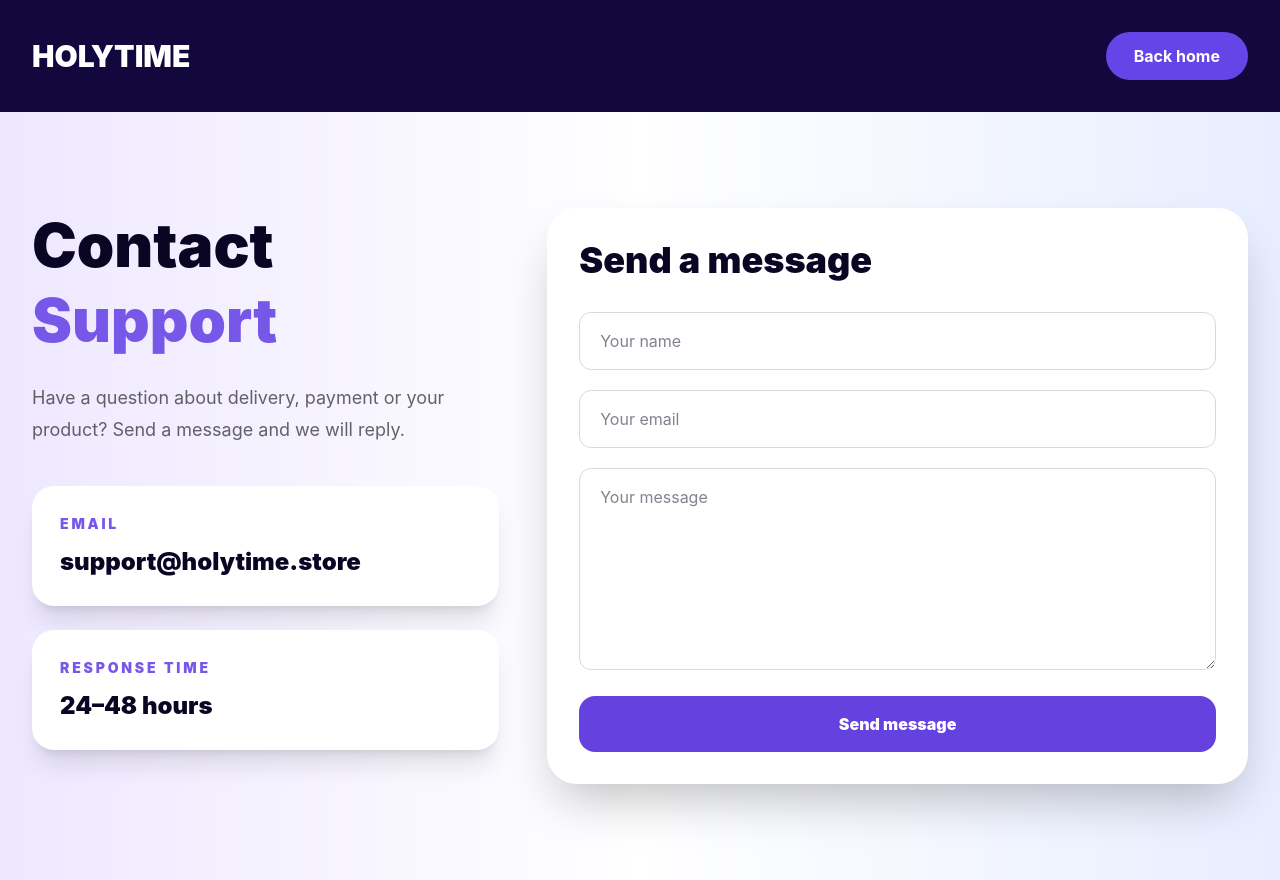
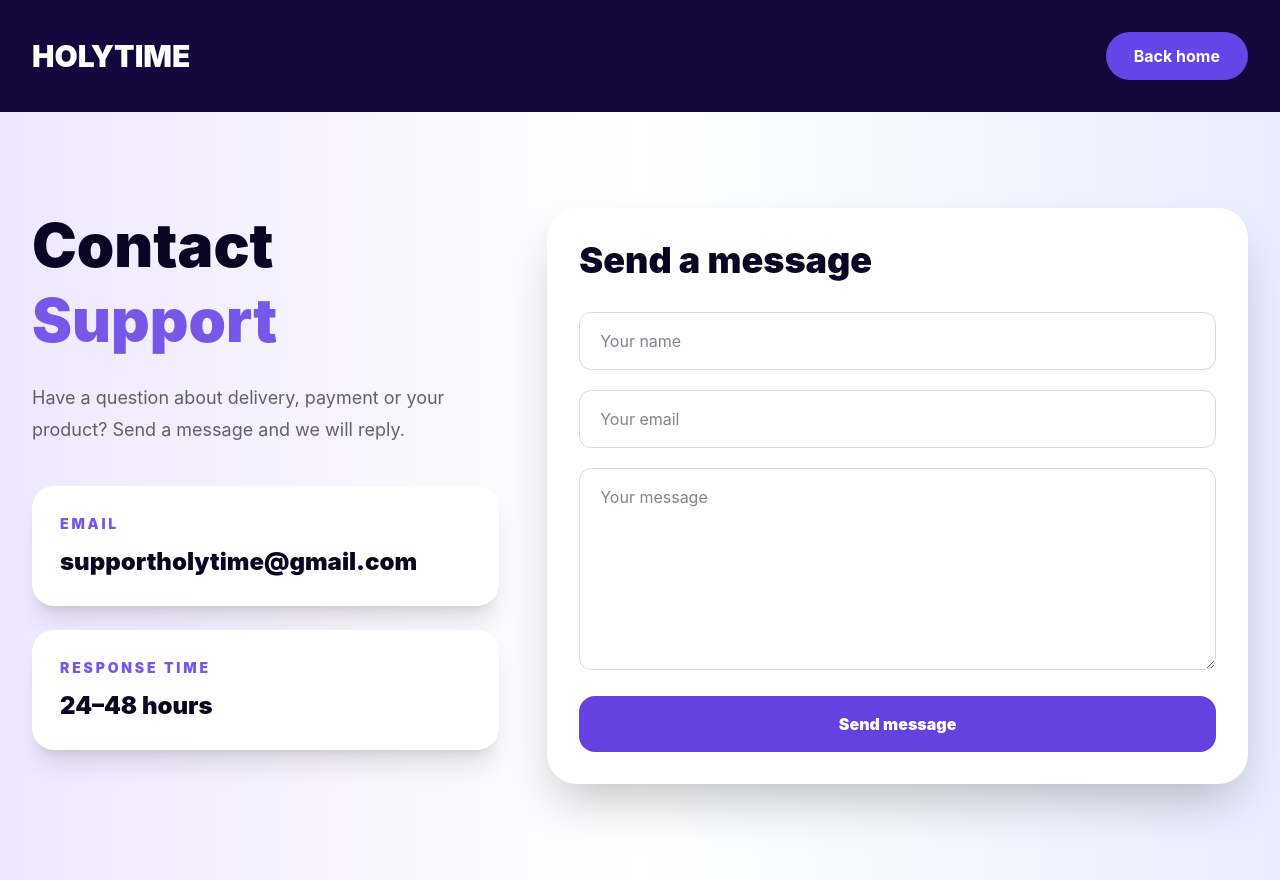
Before and after one commit to Barukov/holytime-stripe, a Next.js app: page /contact in a window 1280 px wide. Built offline with nearby package versions, Linux system fonts and the light colour scheme.

Commit message:
update contact email

```diff
--- a/app/contact/page.tsx
+++ b/app/contact/page.tsx
@@ -40,7 +40,7 @@ export default function ContactPage() {
                 Email
               </p>
               <p className="mt-3 text-2xl font-black">
-                support@holytime.store
+                supportholytime@gmail.com
               </p>
             </div>
 
```
